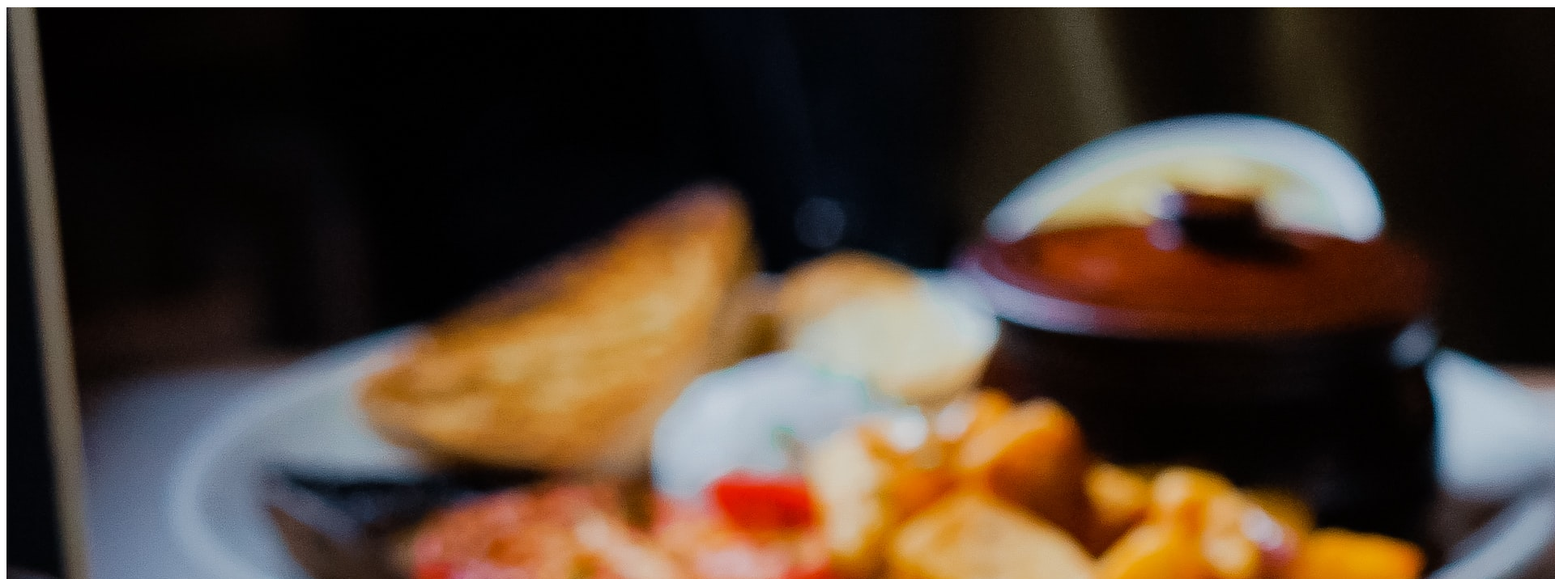
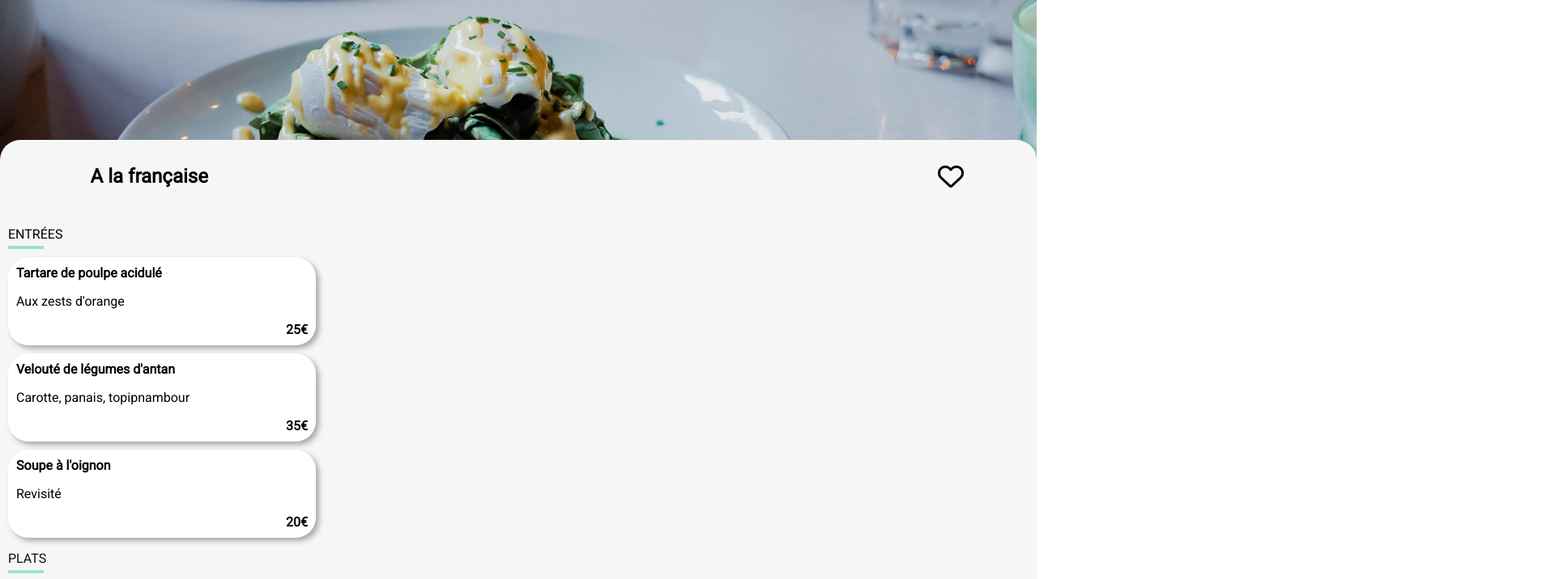
Before and after one commit to JustineTharchin/JustineTharchin_3_27062021, a website: page pages/a-la-francaise.html in a window 1280 px wide. Shown: the part 97-813 px from the top of the page at 81% size, 1920 px wide, since content can reach past the window. Drawn offline with Linux system fonts and the light colour scheme; files that its build step writes are made by us from their sources; the site is published under a folder, as on GitHub Pages, so addresses that start at the root find nothing; a web font is replaced by a local one.

Commit message:
sass nonfonctionnel cause chemin à rectifer

```diff
--- a/pages/a-la-francaise.html
+++ b/pages/a-la-francaise.html
@@ -4,7 +4,7 @@
     <meta charset="UTF-8">
     <meta name="viewport" content="width=device-width, initial-scale=1.0">
     <title> Ohmyfood-A la française</title>
-    <link rel="stylesheet" href="/public/css/style.css">
+    <link rel="stylesheet" href="./public/css/style.css">
     <meta name="description" content="Découvrez des menus qui vous conviennent dans des restaurants d'exception">
     <meta name="keywords" content="gastronomie, menu, restaurant, gastronomique, exception">
     <link rel="preconnect" href="https://fonts.gstatic.com">
```
Also changed, not shown: pages/la-note-enchantee.html (+1 -1 lines), pages/la-palette-du-gout.html (+1 -1 lines), pages/le-delice-des-sens.html (+1 -1 lines).
